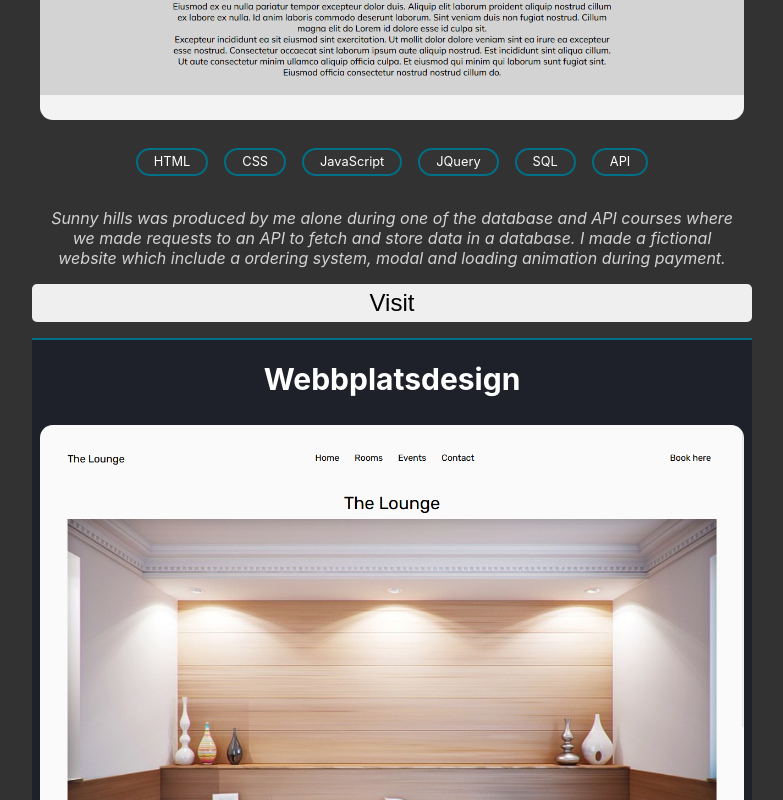
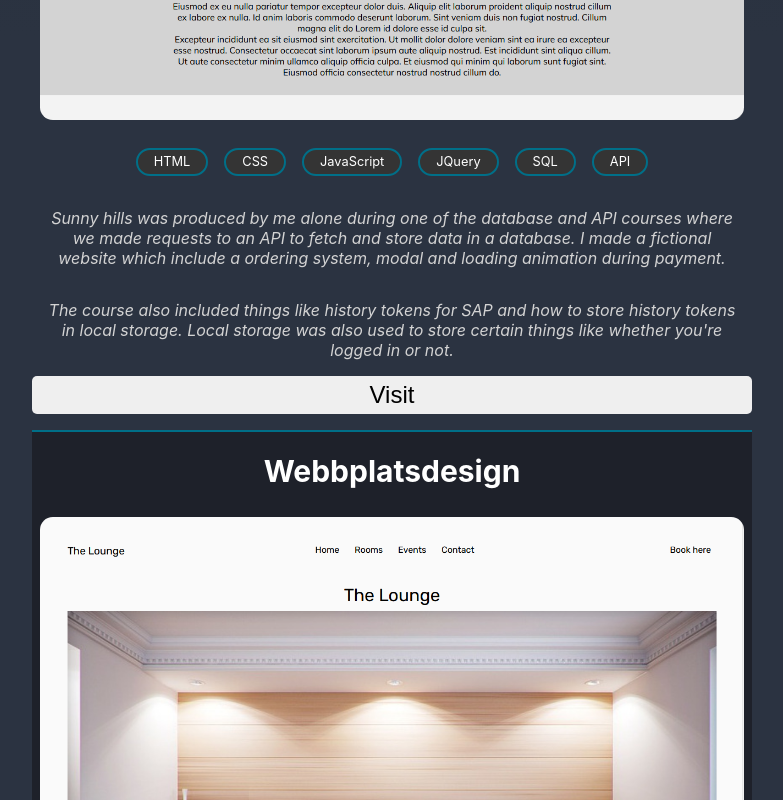
Before and after one commit to zeuph/portfolio, a Next.js app: page / in a window 1280 px wide. Shown: the part 1336-2136 px from the top of the page, without its empty margins (248-1031 px from the left). Built offline with nearby package versions, Linux system fonts and the light colour scheme.

Commit message:
Added thesis as a work object, added some fixture data and cleaning up for publishing

```diff
--- a/fixtures/workfixtures.tsx
+++ b/fixtures/workfixtures.tsx
@@ -8,7 +8,7 @@ const workData = [
     header: 'Webbprogrammering',
     img: sunnyhillsimg,
     url: '/sunnyhills/index.html',
-    text: 'Sunny hills was produced by me alone during one of the database and API courses where we made requests to an API to fetch and store data in a database. I made a fictional website which include a ordering system, modal and loading animation during payment.',
+    text: "Sunny hills was produced by me alone during one of the database and API courses where we made requests to an API to fetch and store data in a database. I made a fictional website which include a ordering system, modal and loading animation during payment.\nThe course also included things like history tokens for SAP and how to store history tokens in local storage. Local storage was also used to store certain things like whether you're logged in or not.",
     tagtext: ['HTML', 'CSS', 'JavaScript', 'JQuery', 'SQL', 'API'],
   },
   {
--- a/styles/globals.css
+++ b/styles/globals.css
@@ -1,6 +1,7 @@
 :root {
   --default-accent-color: rgb(0, 111, 136);
-  --default-background-color: rgb(50, 50, 50);
+  --default-background-color: rgb(43, 51, 65);
+  /*--default-background-color: rgb(50, 50, 50);*/
 }
 
 html,
@@ -20,9 +21,18 @@ body {
     Helvetica Neue,
     sans-serif;
 }
+html {
+  background: var(--default-background-color);
+}
+
 body {
-  background: var(--default-background-color);
   color: white;
+  background: linear-gradient(
+    180deg,
+    rgb(27, 40, 51) 0%,
+    var(--default-background-color) 30%
+  );
+  transition: background 200ms ease;
 }
 
 a {
--- a/styles/shared/Layout.module.css
+++ b/styles/shared/Layout.module.css
@@ -1,9 +1,3 @@
-.main {
-  /*background: #2b2f3c;*/
-  background: var(--default-background-color);
-  transition: background-color 0.2s ease;
-}
-
 .container {
   max-width: 45rem;
   margin: auto;
```
Also changed, not shown: .eslintrc.js, .prettierrc.json.
